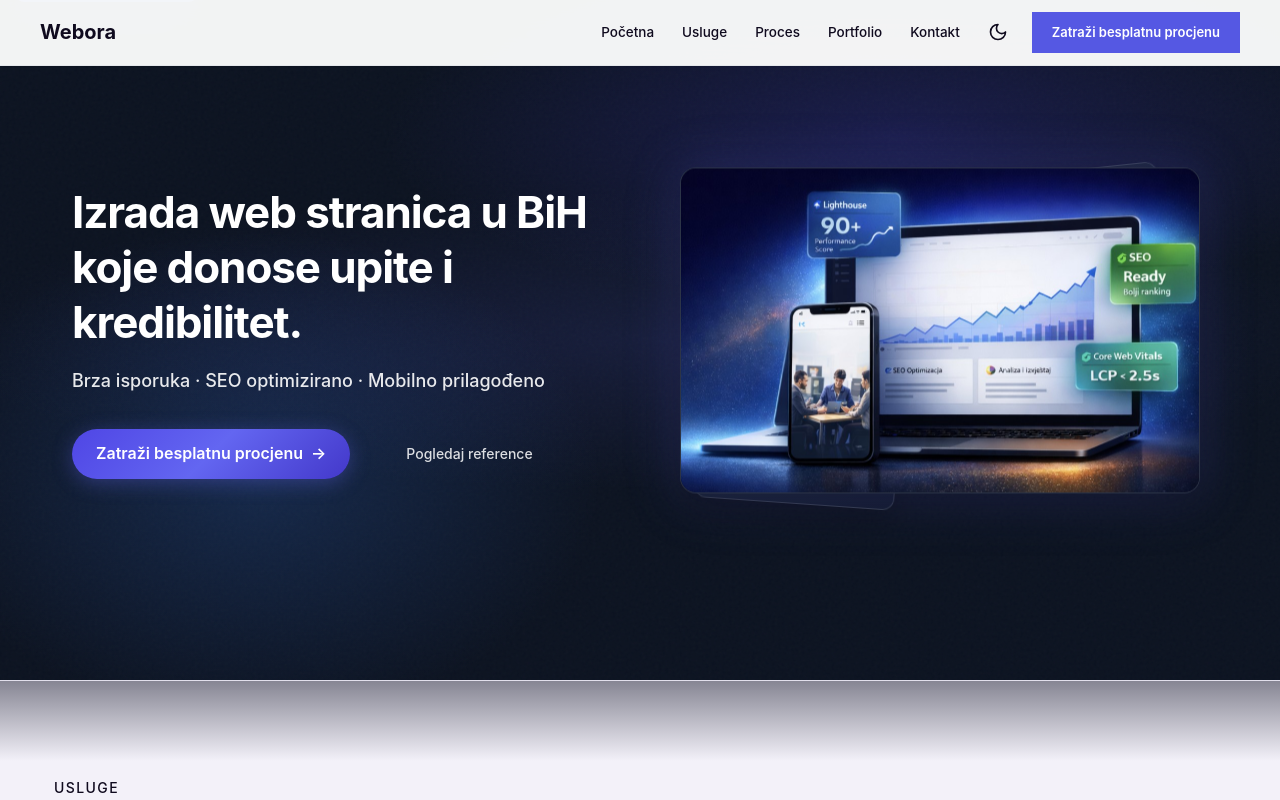
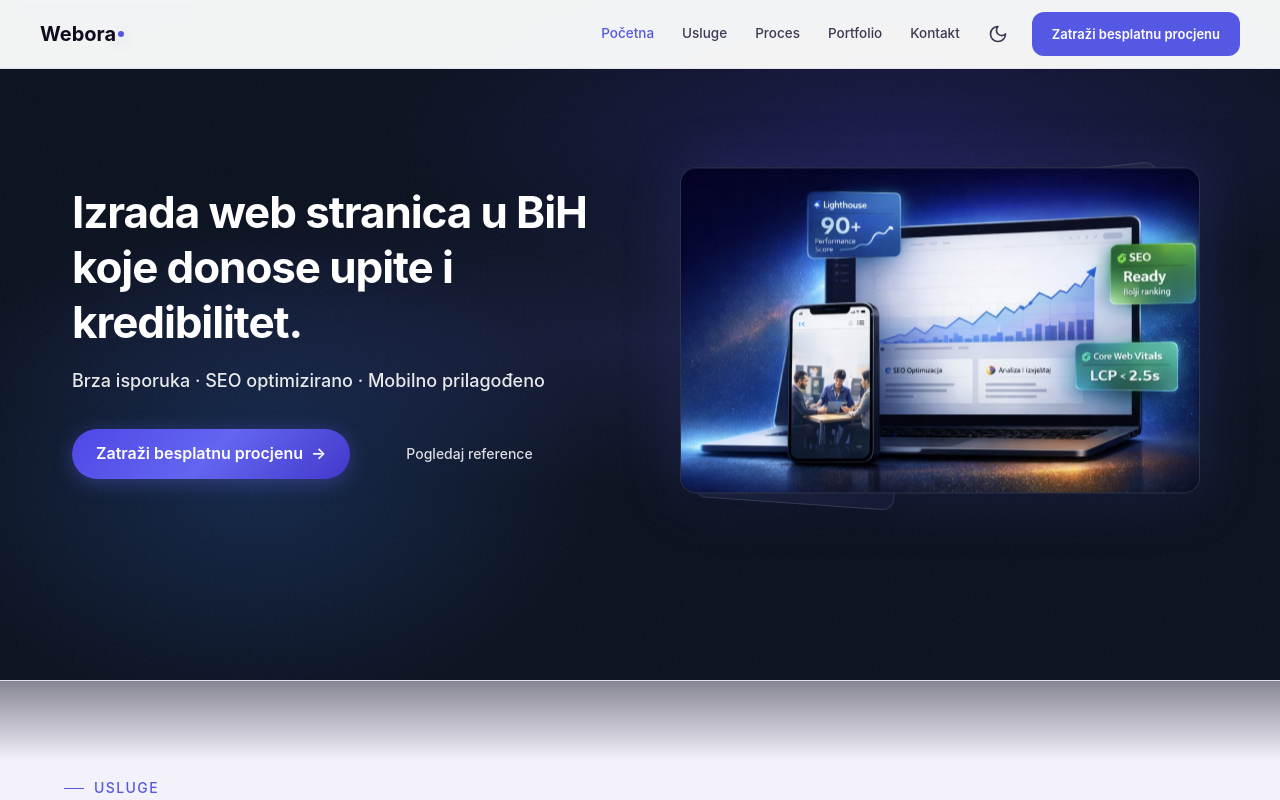
Before and after one commit to jasnez/webora2.0, a Next.js app: page / in a window 1280 px wide. Shown: the top 800 px of the page. Built offline with nearby package versions, Linux system fonts and the light colour scheme.

Commit message:
Tailwind: restore compatibility aliases for consistent header and CTA styling
Add legacy token aliases and shared sizing/shadow utilities on top of the new design-token config so existing navigation and CTA components render with consistent production styling.

Made-with: Cursor

```diff
--- a/tailwind.config.ts
+++ b/tailwind.config.ts
@@ -1,6 +1,7 @@
 import type { Config } from "tailwindcss";
 
 const config: Config = {
+  darkMode: "class",
   content: [
     "./app/**/*.{ts,tsx}",
     "./components/**/*.{ts,tsx}",
@@ -24,6 +25,19 @@ const config: Config = {
           700: "#374151",
           900: "#111827",
         },
+        // Legacy aliases mapped to CSS variables for compatibility
+        accent: "var(--color-accent)",
+        "accent-hover": "var(--color-accent-hover)",
+        "bg-base": "var(--color-bg-base)",
+        "bg-dark": "var(--color-bg-dark)",
+        "bg-alt-a": "var(--color-bg-alt-a)",
+        "bg-alt-b": "var(--color-bg-alt-b)",
+        surface: "var(--color-surface)",
+        "surface-dark": "var(--color-surface-dark)",
+        "white-text": "var(--color-white-text)",
+        "text-secondary": "var(--color-text-secondary)",
+        "text-muted": "var(--color-text-muted)",
+        "border-dark": "var(--color-border-dark)",
       },
       spacing: {
         "2": "8px",
@@ -55,6 +69,8 @@ const config: Config = {
         prose: "640px",
         heading: "760px",
         content: "1200px",
+        container: "1200px",
+        hero: "1200px",
       },
       borderRadius: {
         sm: "4px",
@@ -62,10 +78,18 @@ const config: Config = {
         md: "8px",
         lg: "12px",
         xl: "16px",
+        button: "12px",
+        card: "16px",
+      },
+      minHeight: {
+        touch: "44px",
       },
       boxShadow: {
         card: "0 1px 3px rgba(0,0,0,0.08), 0 1px 2px rgba(0,0,0,0.04)",
         hover: "0 4px 12px rgba(0,0,0,0.10), 0 2px 4px rgba(0,0,0,0.06)",
+        cta: "var(--cta-primary-shadow)",
+        "cta-hover": "var(--cta-primary-shadow-hover)",
+        "nav-scrolled": "0 4px 24px -4px rgba(0,0,0,0.35)",
       },
     },
   },
```
